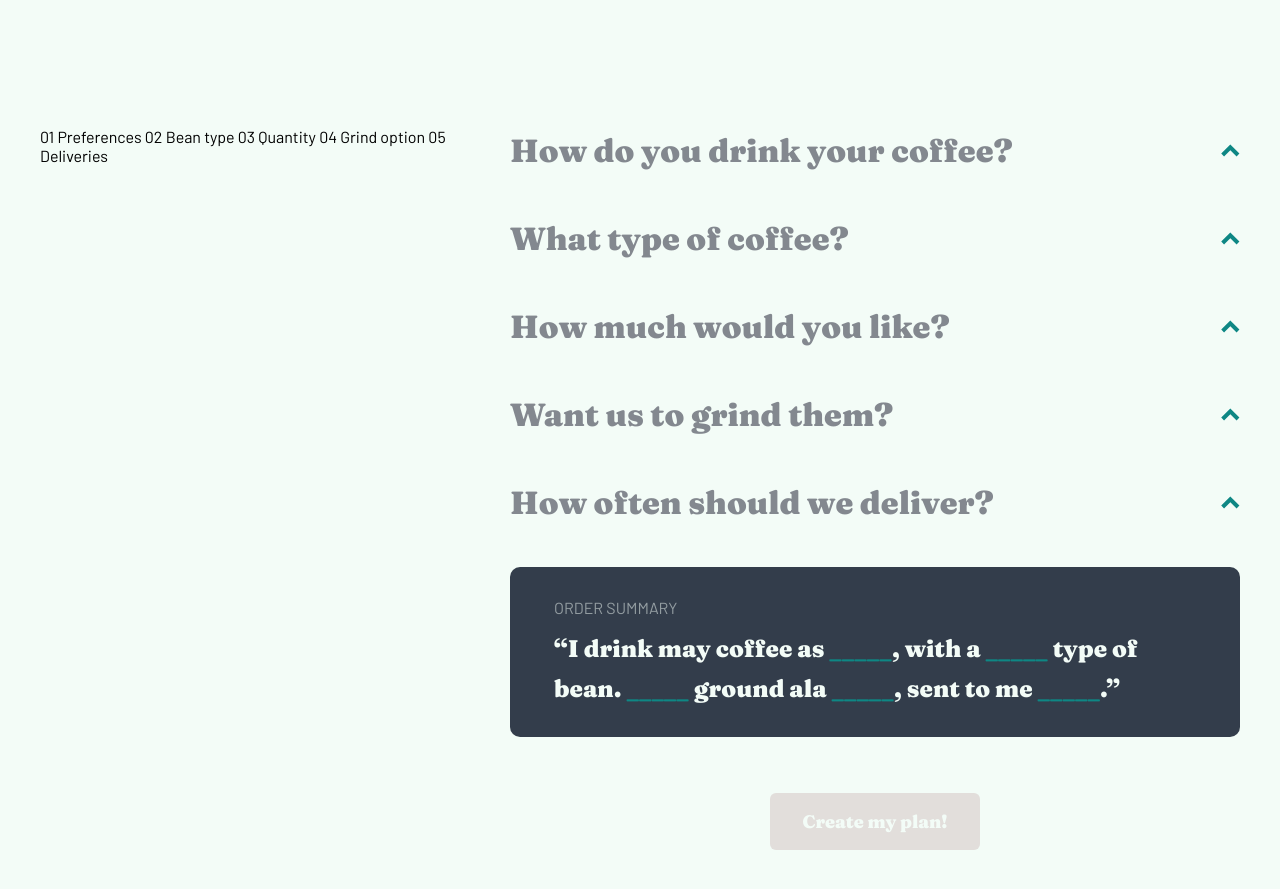
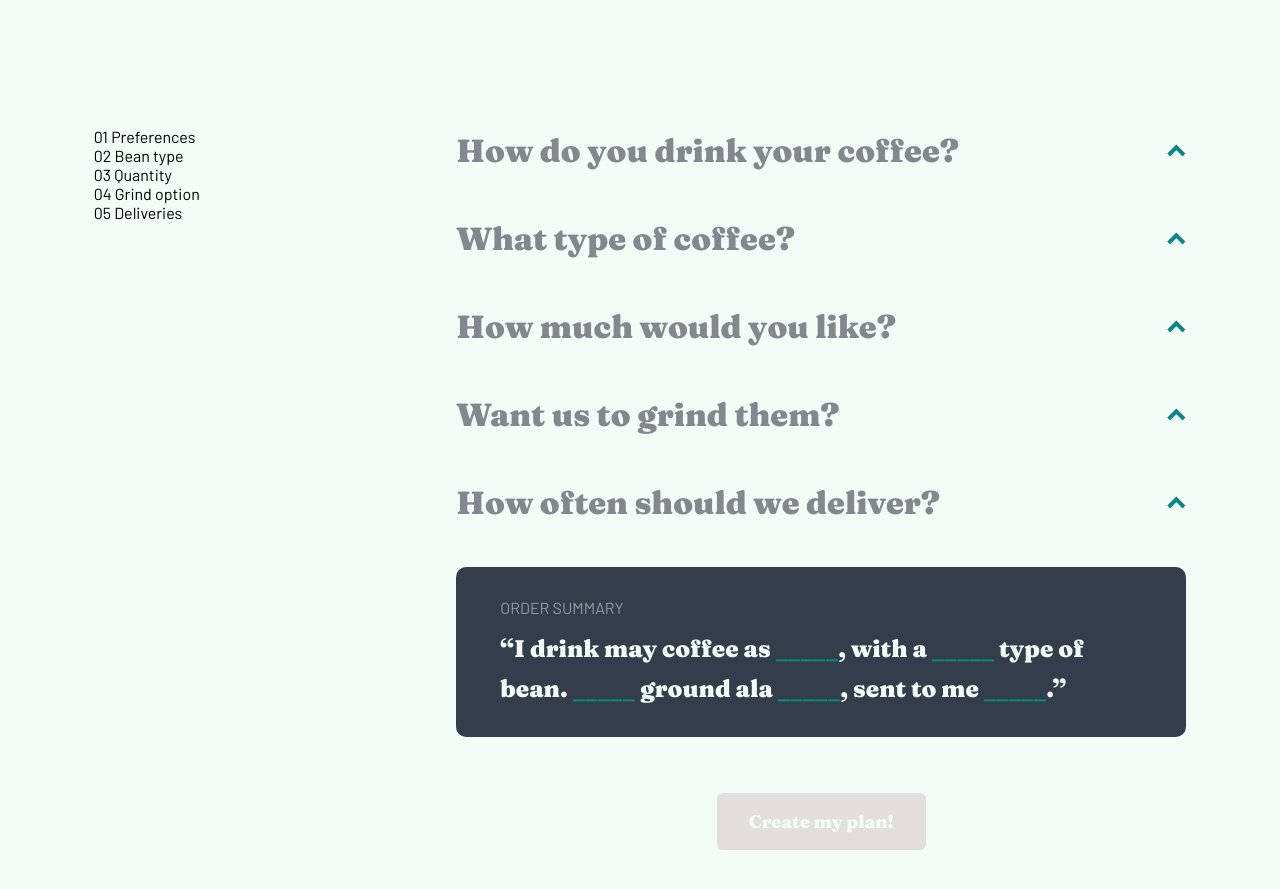
Before and after one commit to Andrparsons/coffeeroasters, a Next.js app: page /plan in a window 1280 px wide. Shown: the part 1620-2509 px from the top of the page. Built offline with nearby package versions, Linux system fonts and the light colour scheme.

Commit message:
responsive side bar on plan page added

```diff
--- a/pages/plan.js
+++ b/pages/plan.js
@@ -96,8 +96,11 @@ export default function Plan() {
 
         <section className={styles.optionSection}>
           <div className={styles.optionStatus}>
-            01 Preferences 02 Bean type 03 Quantity 04 Grind option 05
-            Deliveries
+            <div className={styles.optionStatusItem}>01 Preferences</div>
+            <div className={styles.optionStatusItem}>02 Bean type</div>
+            <div className={styles.optionStatusItem}>03 Quantity</div>
+            <div className={styles.optionStatusItem}>04 Grind option</div>
+            <div className={styles.optionStatusItem}>05 Deliveries</div>
           </div>
 
           <div className={styles.options}>
--- a/styles/Plan.module.css
+++ b/styles/Plan.module.css
@@ -238,6 +238,7 @@
 
 .optionSection {
   display: flex;
+  justify-content: space-around;
 }
 
 .optionStatus {
@@ -264,7 +265,9 @@
 
 @media (min-width: 1000px) {
   .optionStatus {
-    display: initial;
+    display: block;
+    width: 100%;
+    max-width: 255px;
   }
 
   .options {
```
